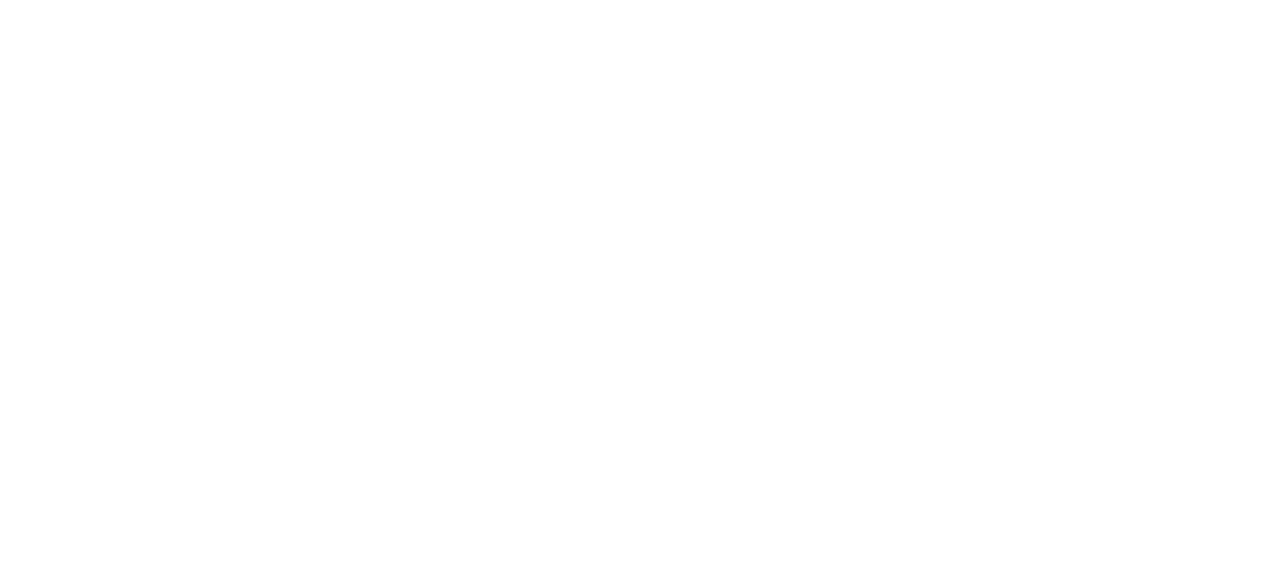
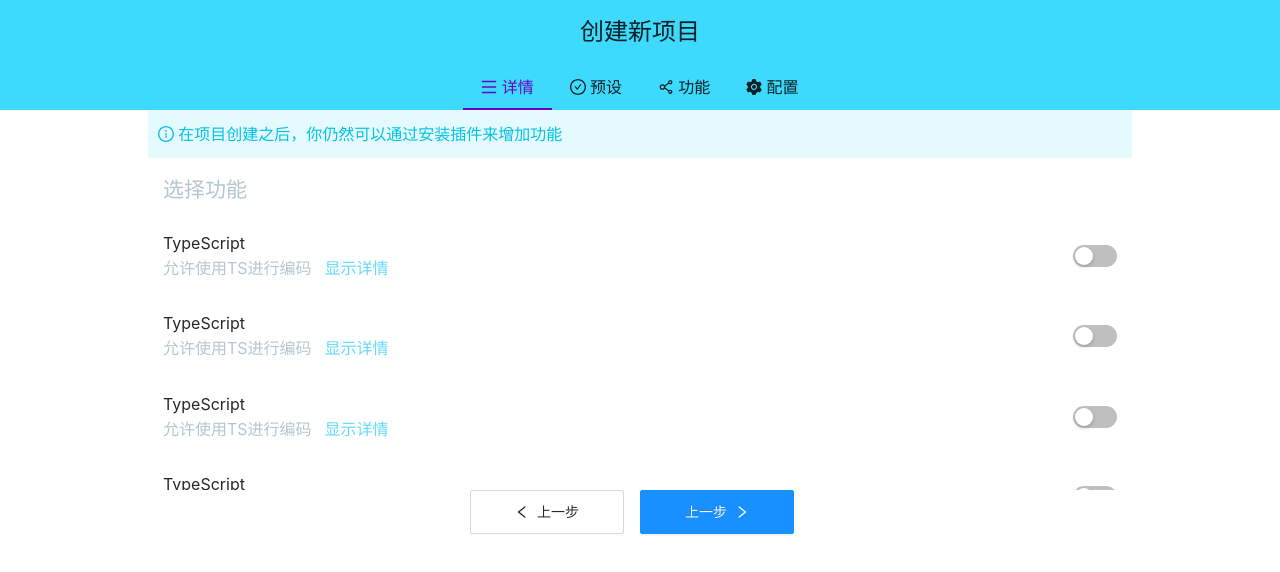
Before and after one commit to bytes-sixth/bytes-react-cli, a React (Vite) app in the folder packages/bytes-react-ui/: page /package in a window 1280 px wide. Shown: the top 572 px of the page. Built offline with nearby package versions, Linux system fonts and the light colour scheme.

Commit message:
feat:完成package组件和header组件

```diff
--- a/packages/bytes-react-ui/package.json
+++ b/packages/bytes-react-ui/package.json
@@ -16,6 +16,7 @@
   },
   "homepage": "https://github.com/bytes-sixth/bytes-react-cli",
   "dependencies": {
+    "@ant-design/icons": "^4.7.0",
     "antd": "^4.16.13",
     "react": "^17.0.0",
     "react-dom": "^17.0.0",
--- a/packages/bytes-react-ui/src/App.jsx
+++ b/packages/bytes-react-ui/src/App.jsx
@@ -1,10 +1,12 @@
 import { BrowserRouter as Router, Switch, Route } from 'react-router-dom'
-
+import Header from './components/header/index'
 import routes from './routes'
 
 const App = () => {
   return (
+    <>
       <Router>
+        <Header/>
         <Switch>
           {routes.map(route => (
             <Route exact key={route.path} path={route.path}>
@@ -13,6 +15,7 @@
           ))}
         </Switch>
       </Router>
+    </>
   )
 }
 
--- /dev/null
+++ b/packages/bytes-react-ui/src/components/header/index.jsx
@@ -0,0 +1,72 @@
+import { useHistory, withRouter } from "react-router-dom";
+import { useState } from "react";
+import "./index.less";
+import {
+  MenuOutlined,
+  CheckCircleOutlined,
+  ShareAltOutlined,
+  SettingFilled,
+} from '@ant-design/icons'
+
+const navConfig = [
+  {
+    id: 0,
+    title: "详情",
+    icon: <MenuOutlined />,
+    path: "/detail"
+  },
+  {
+    id: 1,
+    title: "预设",
+    icon: <CheckCircleOutlined />,
+    path: "/preset"
+  },
+  {
+    id: 2,
+    title: "功能",
+    icon: <ShareAltOutlined />,
+    path: "/package"
+  },
+  {
+    id: 3,
+    title: "配置",
+    icon: <SettingFilled />,
+    path: '/config'
+  }
+]
+
+const Header = () => {
+  const history = useHistory();
+  const [isSelected, setIsSelected] = useState(0)
+  const changePage = (path, id) => {
+    return () => {
+      history.push(path)
+      setIsSelected(id)
+    }
+  }
+
+  return (
+    <div className="headerWrapper">
+      <div className="title">创建新项目</div>
+      <div className="nav">
+        {/* <div className="nav-item"><MenuOutlined />&nbsp;详情</div>
+        <div className="nav-item"><CheckCircleOutlined /> &nbsp;预设</div>
+        <div className="nav-item"><ShareAltOutlined /> &nbsp;功能</div>
+        <div className="nav-item"><SettingFilled/>&nbsp;配置</div> */}
+        {
+          navConfig.map((navItem) => {
+            return (
+              <div className={`nav-item ${isSelected === navItem.id ? "isSelected" : ''}`} key={navItem.id} onClick={changePage(navItem.path, navItem.id)}>
+                {navItem.icon}
+                &nbsp;
+                {navItem.title}
+              </div>
+            )
+          })
+        }
+
+      </div>
+    </div>
+  )
+}
+export default withRouter(Header)
--- /dev/null
+++ b/packages/bytes-react-ui/src/components/header/index.less
@@ -0,0 +1,33 @@
+.headerWrapper{
+  height: 110px;
+  background-color: rgb(61, 218, 253);
+  display: flex;
+  flex-direction: column;
+  align-items: center;
+  .title{
+    height: 64px;
+    line-height: 64px;
+    font-size: 24px;;
+  }
+  .nav{
+    height: 46px;
+    display: flex;
+    align-items: center;
+    .nav-item{
+     // width: 64px;
+     // background-color: #bfa;
+      height: 100%;
+      line-height: 46px;
+      font-size: 16px;
+      padding: 0 18px;
+      cursor: pointer;
+    }
+    .nav-item:hover{
+      background-color: white;
+    }
+    .isSelected{
+      color: rgb(104, 6, 193);
+      border-bottom:solid rgb(104, 6, 193) 2px;
+    }
+  }
+}
--- a/packages/bytes-react-ui/src/pages/PackagesPage/index.jsx
+++ b/packages/bytes-react-ui/src/pages/PackagesPage/index.jsx
@@ -1,5 +1,97 @@
+import "./index.less"
+import { useState } from 'react';
+import { Switch, Button } from 'antd';
+import {
+  InfoCircleOutlined,
+  LeftOutlined,
+  RightOutlined
+} from '@ant-design/icons';
+const funcsData = [
+  {
+    name: "TypeScript",
+    desc: "允许使用TS进行编码",
+    isDetail: true,
+    isSelected: false
+  },
+  {
+    name: "TypeScript",
+    desc: "允许使用TS进行编码",
+    isDetail: true,
+    isSelected: false
+  },
+  {
+    name: "TypeScript",
+    desc: "允许使用TS进行编码",
+    isDetail: true,
+    isSelected: false
+  },
+  {
+    name: "TypeScript",
+    desc: "允许使用TS进行编码",
+    isDetail: true,
+    isSelected: false
+  },
+  {
+    name: "TypeScript",
+    desc: "允许使用TS进行编码",
+    isDetail: true,
+    isSelected: false
+  },
+  {
+    name: "TypeScript",
+    desc: "允许使用TS进行编码",
+    isDetail: true,
+    isSelected: false
+  },
+  {
+    name: "TypeScript",
+    desc: "允许使用TS进行编码",
+    isDetail: true,
+    isSelected: false
+  },
+]
+
 const PackagesPage = () => {
-  return <div>PackagesPage</div>
+  const [funcs, setFuncs] = useState(funcsData);
+  const updateSelect = (index) => {
+    return () => {
+      const { isSelected } = funcs[index]
+      funcs[index].isSelected = !isSelected;
+      setFuncs([...funcs])
+    }
+  }
+  // console.log(1)
+  return (
+    <div className="packageWrapper">
+      <div className="funcWrapper">
+        <div className="tip"><InfoCircleOutlined />&nbsp;在项目创建之后，你仍然可以通过安装插件来增加功能</div>
+        <h2 className="title">选择功能</h2>
+        {
+          funcs.map((func, index) => {
+            return (
+              <div className={`itemWrapper ${func.isSelected?"isSelected":""} `} key={index}>
+                <div>
+                  <div className="name">
+                    {func.name}
+                  </div>
+                  <div className="desc">
+                    {func.desc}
+                    &nbsp; &nbsp;
+                    {func.isDetail ? <a className="detail">显示详情</a> : ''}
+                  </div>
+                </div>
+                <Switch className="switch" onClick={updateSelect(index)} />
+              </div>
+            )
+          })
+        }
+      </div>
+      <div className="buttonWrapper">
+        <Button className="button"><LeftOutlined />上一步</Button>
+        <Button type="primary" className="button">上一步<RightOutlined /></Button>
+      </div>
+    </div>
+  )
 }
 
 export default PackagesPage
--- /dev/null
+++ b/packages/bytes-react-ui/src/pages/PackagesPage/index.less
@@ -0,0 +1,56 @@
+.packageWrapper{
+  width: 80%;
+ // background-color: red;
+  margin:0 auto;
+  .funcWrapper{
+    height: 380px;
+    padding: 0 20px;
+    overflow: auto;
+
+    .isSelected{
+      background: rgba(61, 218, 253, 0.1);
+    }
+    .tip{
+      height: 48px;
+      width: 100%;
+      line-height: 48px;
+      color: rgb(3, 194, 230);
+      background: rgb(228, 250, 255);
+      font-size: 16px;
+      padding: 0 10px;
+    }
+    .title{
+      padding: 10px 15px;
+      margin: 0;
+      margin-top:5px ;
+      color: rgb(180, 199, 208);
+    }
+    .itemWrapper{
+      display: flex;
+      justify-content: space-between;
+      align-items: center;
+      font-size: 16px;
+      padding: 15px;
+      .desc{
+        color: rgb(180, 199, 208);
+        .detail{
+          color:#61dafb;
+        }
+      }
+    }
+    .itemWrapper:hover{
+      background:rgba(61, 218, 253, 0.05);
+    }
+  }
+  .buttonWrapper{
+    width: 100%;
+    display: flex;
+    justify-content: center;
+    .button{
+      margin-right: 16px;
+      padding: 0 18px;
+      width: 154px;
+      height: 44px;
+    }
+  }
+}
```
Also changed, not shown: packages/bytes-react-ui/src/routes/index.js (+20 -1 lines), 1 other file (tests, documents, lock files or other folders). Lines whose indentation alone changed are shown as unchanged.
